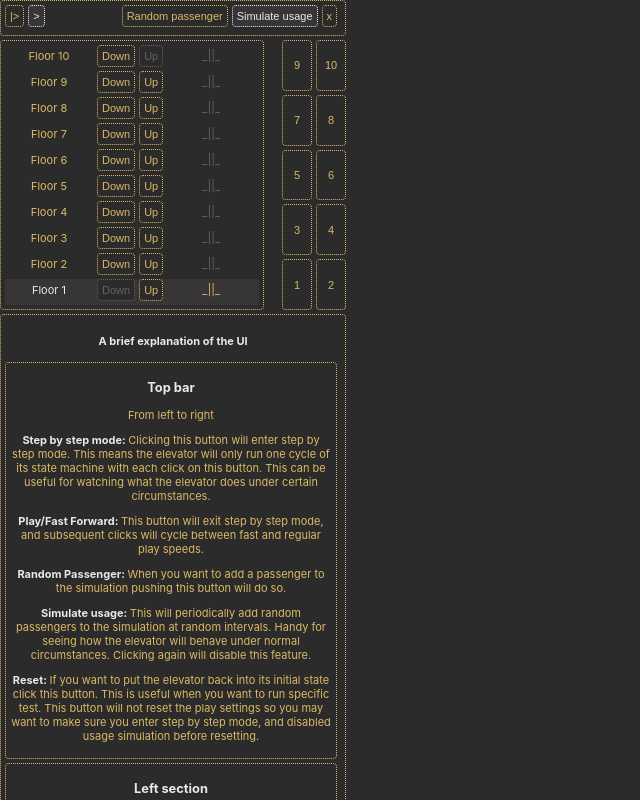
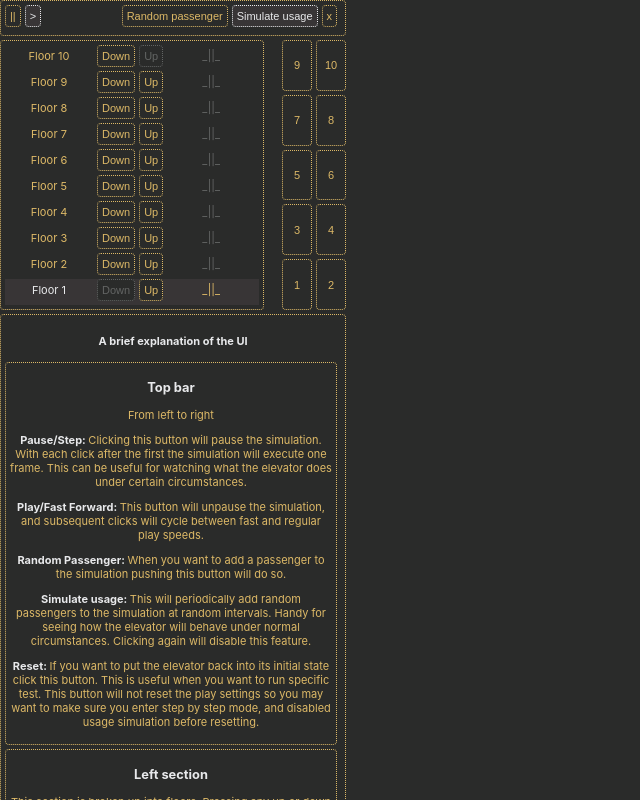
Before and after one commit to cedw032/elevator_simulator, a React (Create React App) app: page / in a window 1280 px wide. Shown: the top 800 px of the page, without its empty margins (0-640 px from the left). Built offline with nearby package versions, Linux system fonts and the light colour scheme; the HTML template or start-up script is replaced by a standard one.

Commit message:
Fix some confusing code

```diff
--- a/src/App.js
+++ b/src/App.js
@@ -2,6 +2,7 @@ import React, {useState, useEffect} from 'react';
 import cx from 'classnames';
 import './App.css';
 
+import provideClock from './models/clock';
 import provideElevator from './models/elevator';
 import provideUsageSimulator from './models/usageSimulator';
 
@@ -13,14 +14,18 @@ import AboutDisplay from './components/AboutDisplay';
 
 const FLOOR_COUNT = 10;
 
+const clock = provideClock();
 const elevator = provideElevator(FLOOR_COUNT);
 
 const floors = [];
 for (let i = 1; i <= FLOOR_COUNT; ++i) floors.push(i);
 
-const usageSimulator = provideUsageSimulator(elevator, floors);
+const usageSimulator = provideUsageSimulator(elevator, floors);;
 
 function App() {
+
+	const [paused, setPaused] = useState(false);
+
 
 	const [currentFloor, setCurrentFloor] = useState(0);
 	const [destinations, setDestinations] = useState([]);
@@ -32,6 +37,10 @@ function App() {
 	useEffect(() => {
 
 		const cancellers = [];
+
+		cancellers.push(clock.on.timePasses(elevator.passTime));
+
+		cancellers.push(clock.on.pausedChanges(setPaused));
 
 		cancellers.push(elevator.on.floorChanges(setCurrentFloor));
 		cancellers.push(elevator.on.destinationsChange(setDestinations));
@@ -51,16 +60,23 @@ function App() {
 
 		elevator.reset();
 		usageSimulator.toggle();
+		clock.play();
 
 		return () => cancellers.forEach(canceller => canceller())
 
 	},[]);
 
 	const {
+		play,
+		pause,
+		passTime,
+		setPlayInterval,
+	} = clock;
+
+	const {
 		addDestination,
 		requestElevator,
 		reset,
-		passTime,
 		setOpenTimeout
 	} = elevator;
 
@@ -75,6 +91,10 @@ function App() {
 			<div className='panel row top-bar'>
 				<TimeController
 					passTime={passTime}
+					paused={paused}
+					play={play}
+					pause={pause}
+					setPlayInterval={setPlayInterval}
 					setOpenTimeout={setOpenTimeout}
 					setQuickAnimations={setQuickAnimations}/>
 				<TestSettingsController
--- a/src/components/AboutDisplay.js
+++ b/src/components/AboutDisplay.js
@@ -9,15 +9,15 @@ const AboutDisplay = () => {
 				<h3>Top bar</h3>
 				<p>From left to right</p>
 				<p>
-					<b>Step by step mode: </b> Clicking this button will enter step by step mode.
-					This means the elevator will only run one cycle of its state machine with each
-					click on this button.  This can be useful for watching what the elevator does
-					under certain circumstances.
+					<b>Pause/Step: </b> Clicking this button will pause the simulation.
+					With each click after the first the simulation will execute one frame.
+					This can be useful for watching what the elevator does under
+					certain circumstances.
 				</p>
 
 				<p>
-					<b>Play/Fast Forward: </b> This button will exit step by step mode, and subsequent
-					clicks will cycle between fast and regular play speeds.
+					<b>Play/Fast Forward: </b> This button will unpause the simulation,
+					and subsequent clicks will cycle between fast and regular play speeds.
 				</p>
 
 				<p>
--- a/src/components/TimeController.js
+++ b/src/components/TimeController.js
@@ -1,68 +1,68 @@
-import React, {useEffect} from 'react';
+import React, {useState, useEffect} from 'react';
 import cx from 'classnames';
-import useAsyncState from '../hooks/useAsyncState';
 import Button from './Button';
 
-const AUTOPLAY_INTERVALS = [800, 140];
+const PLAY_INTERVALS = [800, 140];
 const AUTOPLAY_OPEN_TIMEOUT = 5;
 
-const TimeController = ({passTime, setOpenTimeout, setQuickAnimations}) => {
+const TimeController = (props) => {
 
-	const [asyncAutoplay, setAutoplay] = useAsyncState(true);
-	const [asyncAutoplaySpeed, setAutoplaySpeed] = useAsyncState(0);
+	const {
+		passTime,
+		paused,
+		play,
+		pause,
+		setPlayInterval,
+		setOpenTimeout,
+		setQuickAnimations
+	} = props;
+
+	const [playIntervalIndex, setPlayIntervalIndex] = useState(0);
 
 	useEffect(() => {
-		if (asyncAutoplay.value) startAutoplay();
+		setPlayInterval(PLAY_INTERVALS[playIntervalIndex]);
 	}, []);
 
-	const applySingleTimestep = () => {
-		setAutoplay(false);
-		passTime();
+	const changePlaySpeed = () => {
+		const newIndex = (playIntervalIndex + 1) % PLAY_INTERVALS.length;
+		setPlayInterval(PLAY_INTERVALS[newIndex]);
+		setPlayIntervalIndex(newIndex);
+	};
+
+	const startPlaying = () => {
+		setOpenTimeout(AUTOPLAY_OPEN_TIMEOUT);
+		play();
 	}
 
-	const handleAutoplayButtonClick = () => {
-		if (asyncAutoplay.value) {
-			changePlaySpeed();
-			return;
-		}
-
-		startAutoplay();
-	}
-
-	const changePlaySpeed = () => {
-		setAutoplaySpeed((asyncAutoplaySpeed.value + 1) % AUTOPLAY_INTERVALS.length);
-		setQuickAnimations(asyncAutoplaySpeed.value);
-	};
-
-	const startAutoplay = () => {
-		setAutoplay(true);
-		setOpenTimeout(AUTOPLAY_OPEN_TIMEOUT);
-		setTimeout(applyAutoplayTimestep);
-	}
-
-	const applyAutoplayTimestep = () => {
-		if (asyncAutoplay.value) {
-			passTime();
-			setTimeout(
-				applyAutoplayTimestep,
-				AUTOPLAY_INTERVALS[asyncAutoplaySpeed.value]
-			);
-			return;
-		}
-
+	const stopPlaying = () => {
 		setOpenTimeout(0);
+		pause();
 	}
 
 	return (
 		<div className='row'>
 			<Button
-				children='|>'
-				onClick={applySingleTimestep}/>
+				children={paused ? '|>' : '||'}
+				onClick={() => {
+					if (paused) {
+						passTime();
+						return;
+					}
+
+					stopPlaying();
+				}}/>
 
 			<Button
-				children={asyncAutoplaySpeed.value ? '>>' : '>'}
-				className={cx(asyncAutoplay.value && 'toggled')}
-				onClick={handleAutoplayButtonClick}/>
+				children={playIntervalIndex ? '>>' : '>'}
+				className={cx(!paused && 'toggled')}
+				onClick={() => {
+					if (!paused) {
+						changePlaySpeed();
+						return;
+					}
+
+					startPlaying();
+				}}/>
 		</div>
 	);
 };
--- a/src/hooks/useAsyncState.js
+++ /dev/null
@@ -1,27 +0,0 @@
-import {useState} from 'react';
-import useForceUpdate from './useForceUpdate';
-
-let states = [];
-
-const useAsyncState = (initial) => {
-
-	const forceUpdate = useForceUpdate();
-	const [id] = useState(states.length);
-
-	let state = states[id];
-	if (!state) {
-		state = {value: initial};
-		states.push(state);
-	}
-
-	const updateValue = (value) => {
-		if (value !== state.value) {
-			state.value = value;
-			forceUpdate();
-		}
-	};
-
-	return [state, updateValue];
-}
-
-export default useAsyncState;
--- a/src/hooks/useForceUpdate.js
+++ /dev/null
@@ -1,8 +0,0 @@
-import {useState} from 'react';
-
-const useForceUpdate = () => {
-	const [, update] = useState();
-	return () => update({});
-}
-
-export default useForceUpdate;
--- /dev/null
+++ b/src/models/clock.js
@@ -0,0 +1,55 @@
+import provideDispatcher from '../utils/dispatcher';
+
+const provideClock = () => {
+
+	let interval = 0;
+	let paused = true;
+	let timeout;
+
+	const run = () => {
+		passTime();
+		timeout = setTimeout(run, interval);
+	}
+
+	const passTime = () => {
+		dispatch.timePasses();
+	};
+
+	const setPaused = value => {
+		paused = value;
+		dispatch.pausedChanges(paused);
+	}
+
+	const {dispatch, on} = provideDispatcher([
+		'timePasses',
+		'pausedChanges'
+	]);
+
+	return {
+
+		paused: () => paused,
+
+		play: () => {
+			if (!paused) return;
+			run();
+			setPaused(false);
+		},
+
+		pause: () => {
+			if (paused) return;
+			clearTimeout(timeout);
+			setPaused(true);
+		},
+
+		passTime,
+
+		setPlayInterval: value => interval = value,
+
+		on,
+	}
+
+
+
+}
+
+export default provideClock;
```
